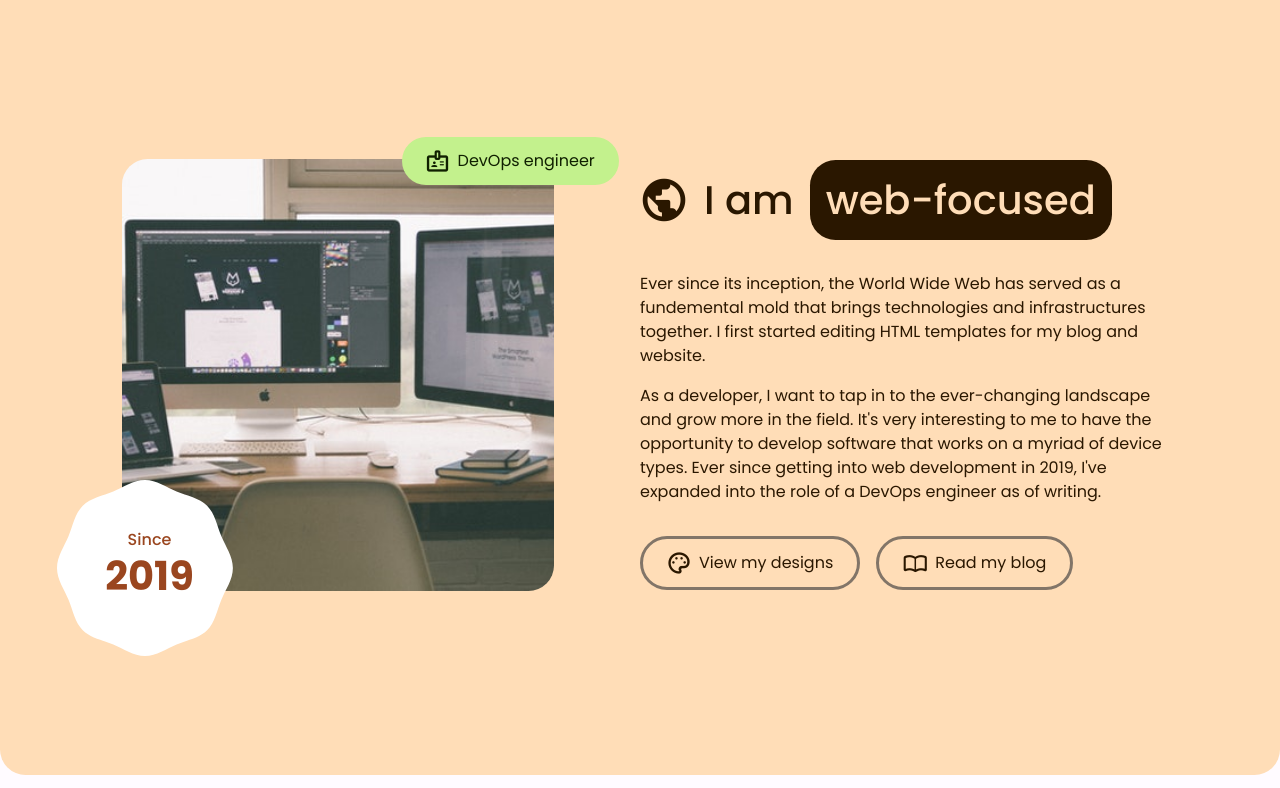
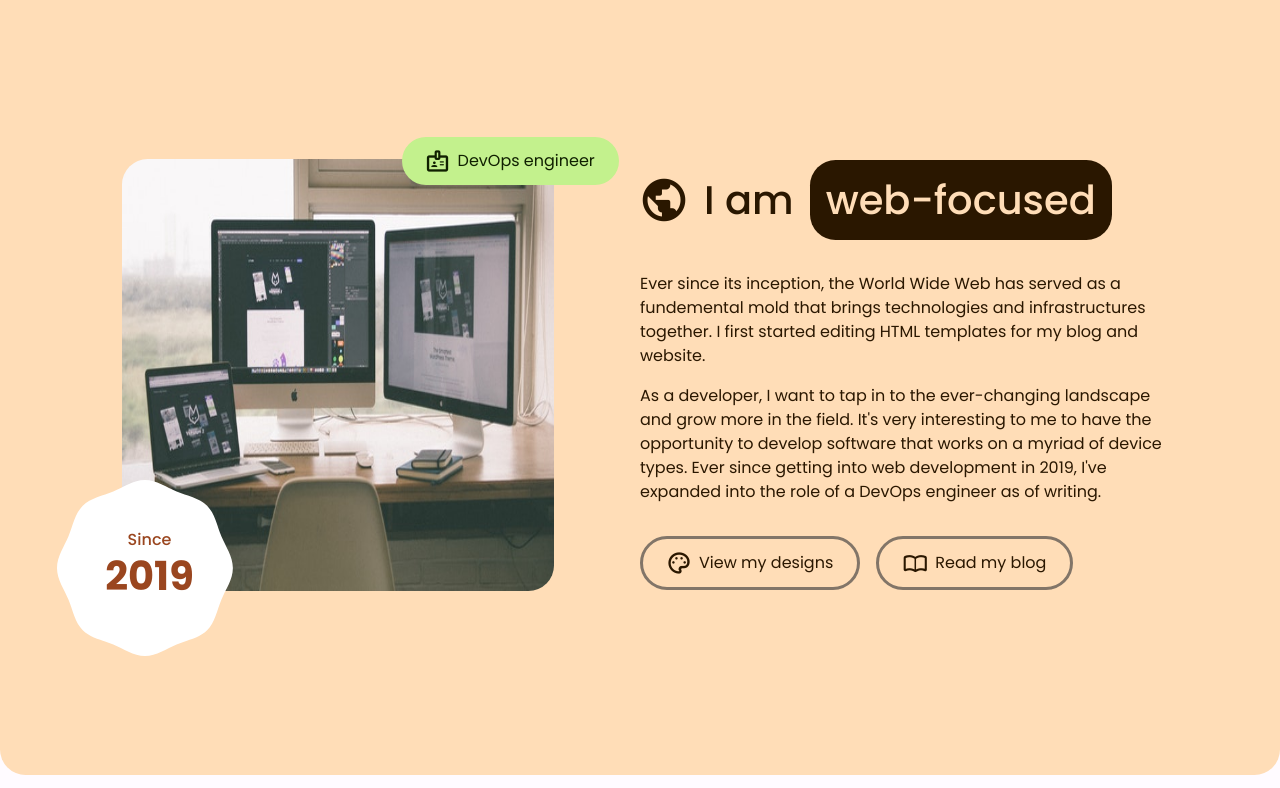
Before and after one commit to Dartegnian/portfolio, an Angular app: page / in a window 1280 px wide. Shown: the part 1138-1926 px from the top of the page. Built offline with nearby package versions, Linux system fonts and the light colour scheme.

Commit message:
Fix alt tags for images, set base widths and heights

```diff
--- a/src/app/components/profile-card/profile-card.component.html
+++ b/src/app/components/profile-card/profile-card.component.html
@@ -5,14 +5,16 @@
 				[src]="'/assets/img/' + coverImage + '-min.jpg'"
 				class="profile-card__cover profile-card__cover--first-image"
 				[class.profile-card__cover--first-image-disabled]="isSecondCoverImageActive"
-				[alt]="'First hero banner ' + coverImage + ' image'"
+				[alt]="'First cover photo, ' + coverImage + ' image'"
+				width="320" height="180"
 				draggable="false"
 			/>
 			<img
 				[src]="'/assets/img/' + secondCoverImage + '-min.jpg'"
 				class="profile-card__cover profile-card__cover--second-image"
 				[class.profile-card__cover--second-image-disabled]="!isSecondCoverImageActive"
-				[alt]="'Second hero banner ' + secondCoverImage + ' image'"
+				[alt]="'Second cover photo, ' + secondCoverImage + ' image'"
+				width="320" height="180"
 				draggable="false"
 			/>
 		</picture>
--- a/src/app/components/skill-picture/skill-picture.component.html
+++ b/src/app/components/skill-picture/skill-picture.component.html
@@ -8,7 +8,7 @@
 		</span>
 	</section>
 	<picture class="skill-picture__photo">
-		<img src="/assets/img/pexels-tranmautritam-251225.jpg" />
+		<img class="skill-picture__img" src="/assets/img/pexels-tranmautritam-251225.jpg" alt="Skill picture stock image" width="200" height="200" />
 	</picture>
 	<section class="skill-picture__since">
 		<span>Since <h1 class="skill-picture__since-date">2019</h1></span>
--- a/src/app/components/skill-picture/skill-picture.component.scss
+++ b/src/app/components/skill-picture/skill-picture.component.scss
@@ -54,6 +54,12 @@ $title-position: -5%;
 		}
 	}
 
+	&__img {
+		user-select: none;
+		width: 100%;
+		height: 100%;
+	}
+
 	&__since {
 		@include material-mask--octagonal-circle;
 		@include material-basic--secondary;
```
